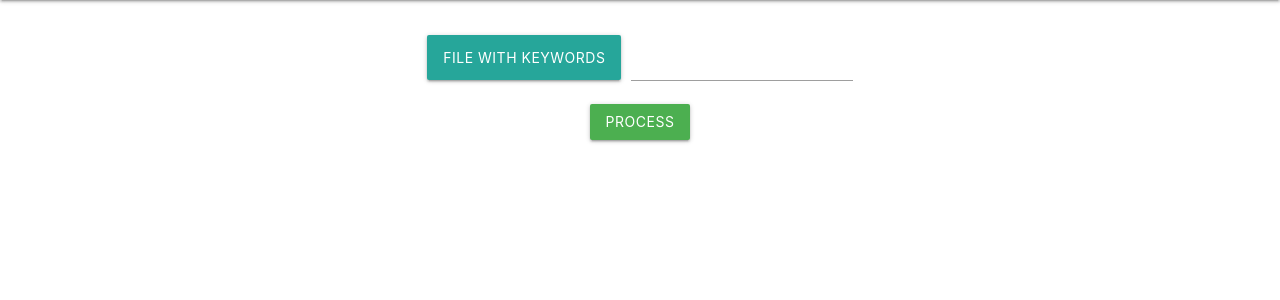
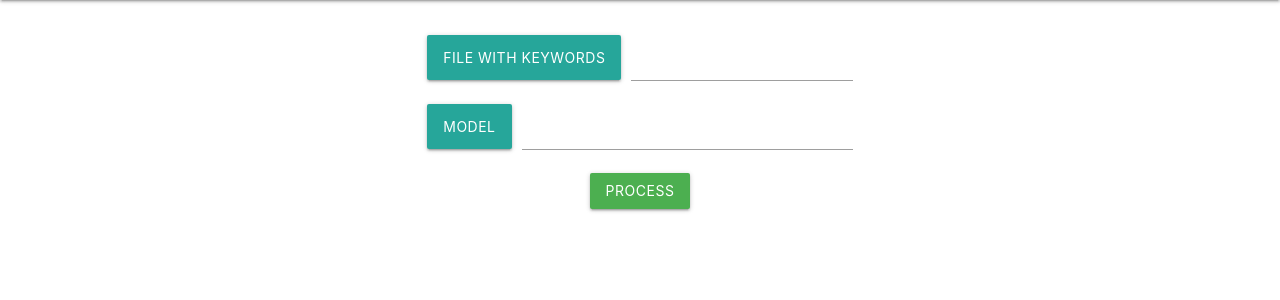
Before and after one commit to fxisco/model-evaluator, a Django app: page / in a window 1280 px wide. Shown: the part 64-364 px from the top of the page. Run offline with Django 3.2, Linux system fonts and the light colour scheme.

Commit message:
fix: way of showing errors for fields

```diff
--- a/finalproject/evaluator/forms.py
+++ b/finalproject/evaluator/forms.py
@@ -2,3 +2,4 @@ from django import forms
 
 class KeywordsForm(forms.Form):
     keywords = forms.FileField(widget=forms.FileInput(attrs={'accept': ".txt"}))
+    model = forms.FileField(widget=forms.FileInput(attrs={'accept': ".model"}))
--- a/finalproject/evaluator/templates/keywords.html
+++ b/finalproject/evaluator/templates/keywords.html
@@ -3,16 +3,6 @@
 {% block content %}
 <div class="row">
   <div class="col s12 m6 offset-m3">
-    {% if data.errors %}
-    {% for error in data.errors %}
-    <div class="card-panel red darken-1">
-        <span class="white-text">
-          {{error}}
-        </span>
-      </div>
-      {% endfor %}
-    {% endif %}
-
     <form action="/" method="post" enctype="multipart/form-data">
       {% csrf_token %}
       <div class="file-field input-field">
@@ -23,6 +13,21 @@
         <div class="file-path-wrapper">
           <input class="file-path validate" type="text">
         </div>
+        {% if form.keywords.errors %}
+          <span class="helper-text red-text" data-success="right">{{form.keywords.errors}}</span>
+        {% endif %}
+      </div>
+      <div class="file-field input-field">
+        <div class="btn">
+          <span>Model</span>
+          <input name="model" type="file" accept=".model">
+        </div>
+        <div class="file-path-wrapper">
+          <input class="file-path validate" type="text">
+        </div>
+        {% if form.model.errors %}
+          <span class="helper-text red-text" data-success="right">{{form.model.errors}}</span>
+        {% endif %}
       </div>
       <div class="center">
         <button type="submit" class="waves-effect waves-light btn green">
--- a/finalproject/evaluator/views.py
+++ b/finalproject/evaluator/views.py
@@ -10,6 +10,7 @@ from .helpers import getValidKeywords
 
 def index(request):
     errors = []
+    form = KeywordsForm()
 
     if request.method == 'POST':
         form = KeywordsForm(request.POST, request.FILES)
@@ -28,7 +29,7 @@ def index(request):
         "errors": errors
     }
 
-    return render(request, 'keywords.html', { "data": data })
+    return render(request, 'keywords.html', { "data": data, "form": form })
 
 def evaluate(request, keywords):
     errors = []
```
